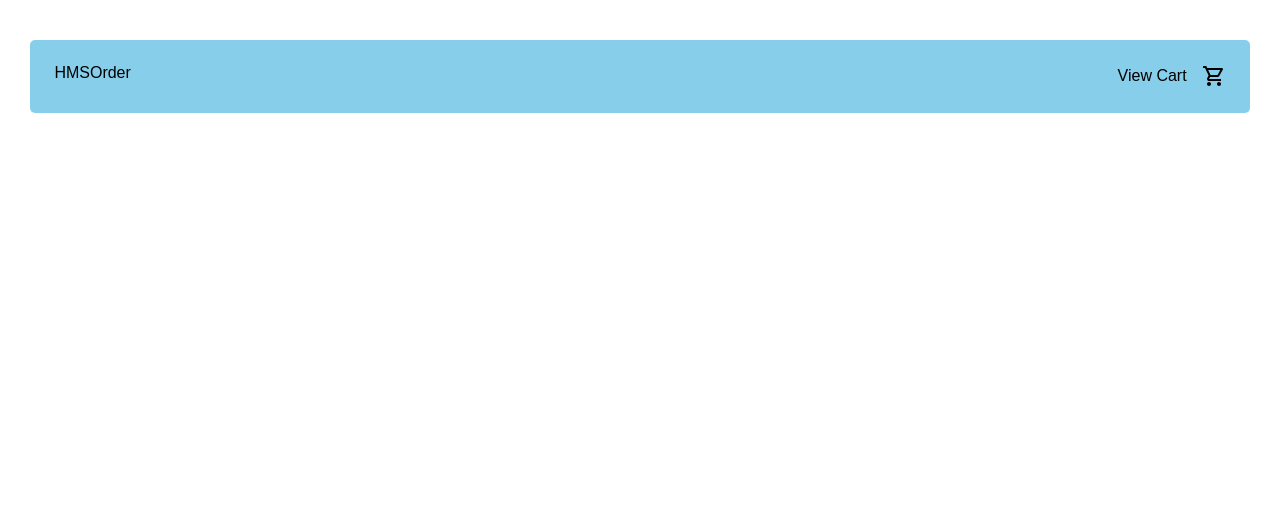
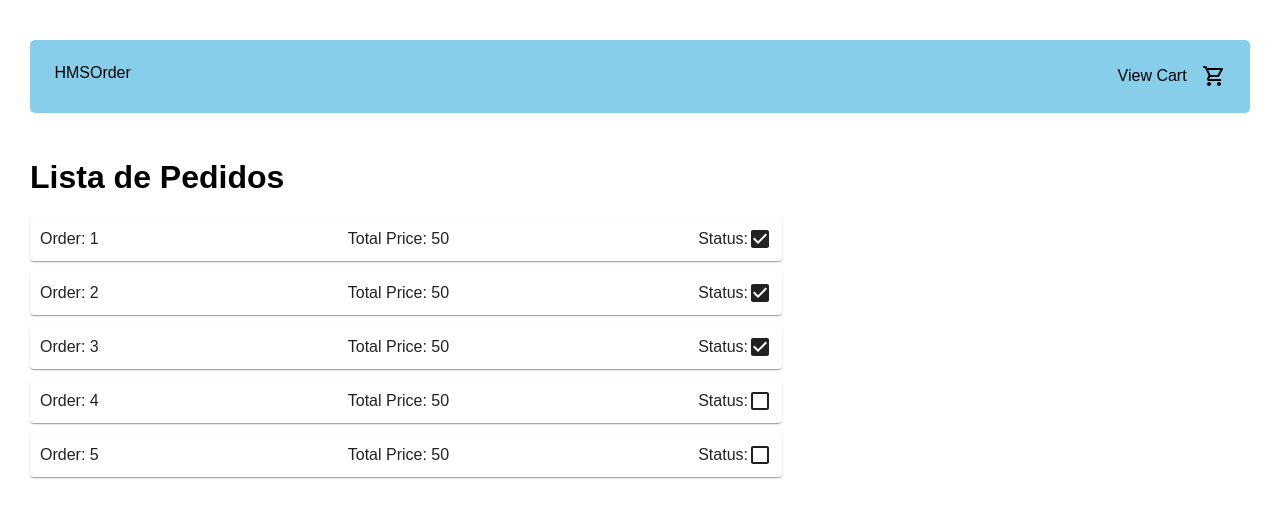
Before and after one commit to HenryMameds/Books-Order, a React (Create React App) app: page /wish-list in a window 1280 px wide. Before the commit this address had no page. Shown: the top 518 px of the page. Built offline with nearby package versions, Linux system fonts and the light colour scheme.

Commit message:
include page wishList

```diff
--- a/src/Global/Modules/Navigation/index.jsx
+++ b/src/Global/Modules/Navigation/index.jsx
@@ -19,6 +19,7 @@ const MyCart = lazy(() => import("../../../Modules/Cart/Page"));
 const ProductRegistration = lazy(() =>
   import("../../../Modules/ProductRegistration/Page")
 );
+const WishList = lazy(() => import("../../../Modules/WishList/Page"));
 
 const Navigation = () => {
   const routes = (
@@ -28,6 +29,7 @@ const Navigation = () => {
       <Route path="/product-list" element={<ProductList />} />
       <Route path="/my-cart" element={<MyCart />} />
       <Route path="/product-registration" element={<ProductRegistration />} />
+      <Route path="/wish-list" element={<WishList />} />
       <Route path="/" element={<Navigate to="/login" />} />
     </Routes>
   );
--- a/src/Modules/ProductRegistration/Page/index.jsx
+++ b/src/Modules/ProductRegistration/Page/index.jsx
@@ -1,6 +1,5 @@
 import { InputLabel, FormControl } from "@material-ui/core";
 import { useState } from "react";
-import Notification from "../../../Global/Components/Notification";
 
 import {
   ProductRegistrationContainer,
--- /dev/null
+++ b/src/Modules/WishList/Page/index.jsx
@@ -0,0 +1,57 @@
+import { useEffect, useState } from "react";
+import Paper from "@material-ui/core/Paper";
+import CheckBoxOutlineBlankIcon from "@material-ui/icons/CheckBoxOutlineBlank";
+import CheckBoxIcon from "@material-ui/icons/CheckBox";
+
+const WishList = () => {
+  const [wishList, setWishList] = useState([
+    { order: 1, totalPrice: 50, status: "done" },
+    { order: 2, totalPrice: 50, status: "done" },
+    { order: 3, totalPrice: 50, status: "done" },
+    { order: 4, totalPrice: 50, status: "pending" },
+    { order: 5, totalPrice: 50, status: "pending" },
+  ]);
+
+  useEffect(() => {
+    setWishList((wishList) => setWishList([...wishList]));
+  }, []);
+
+  return (
+    <>
+      <h1>Lista de Pedidos</h1>
+      {wishList.map((item) => {
+        return (
+          <Paper
+            style={{
+              display: "flex",
+              flexDirection: "row",
+              marginBottom: 10,
+              padding: 10,
+              justifyContent: "space-between",
+              alignItems: "center",
+              width: "60%",
+            }}
+          >
+            <span>Order: {item.order}</span>
+            <span>Total Price: {item.totalPrice}</span>
+            <span
+              style={{
+                display: "flex",
+                alignItems: "center",
+              }}
+            >
+              Status:{"    "}
+              {item.status === "done" ? (
+                <CheckBoxIcon />
+              ) : (
+                <CheckBoxOutlineBlankIcon />
+              )}
+            </span>
+          </Paper>
+        );
+      })}
+    </>
+  );
+};
+
+export default WishList;
```
